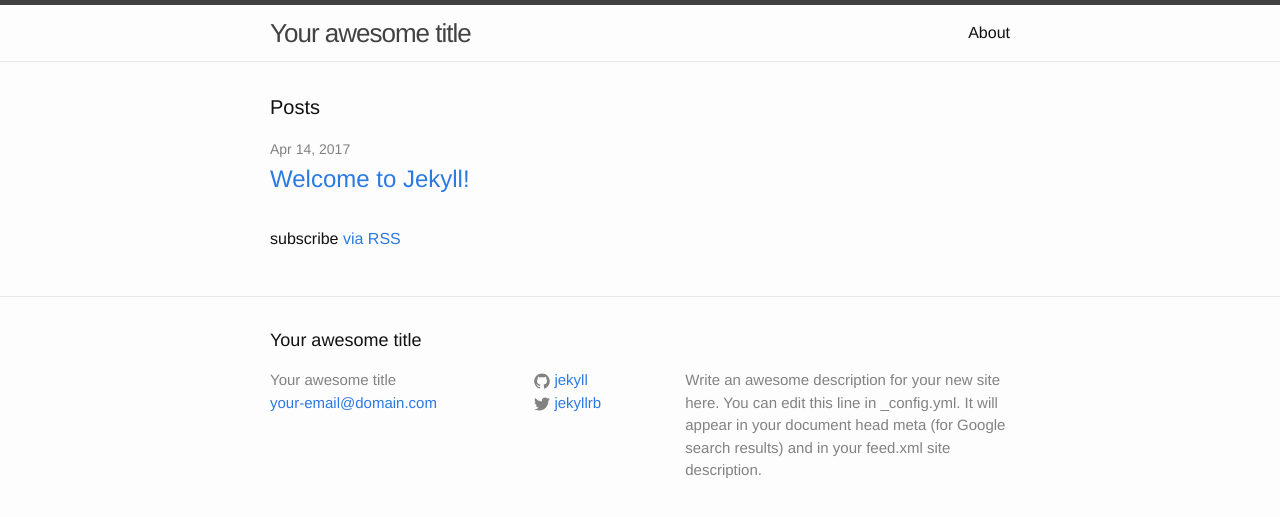
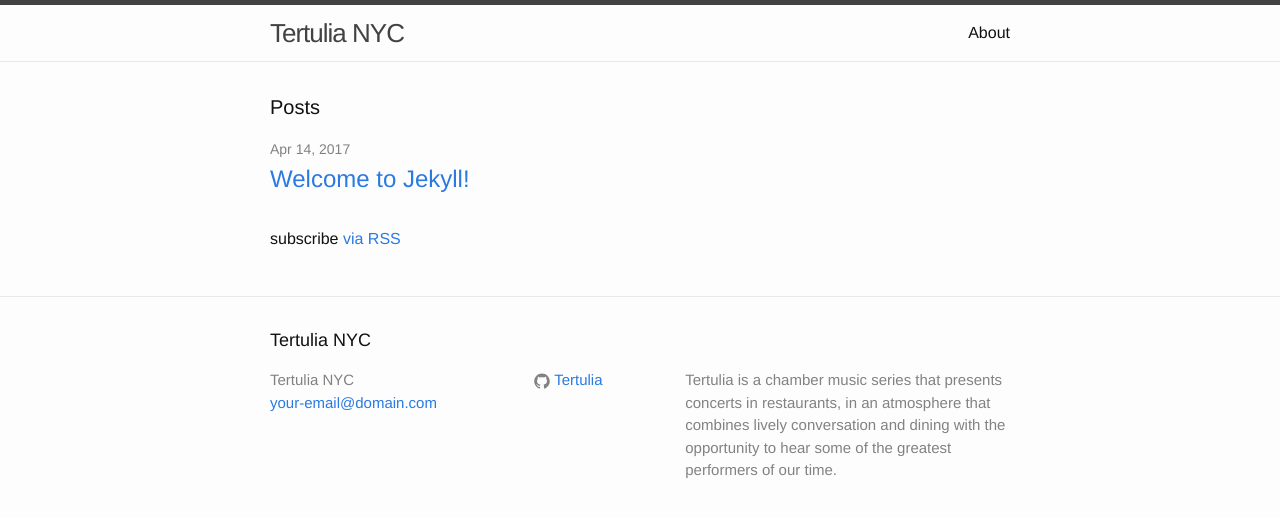
Before and after one commit to Tertulia/tertulia.github.io, a Jekyll site: the page built from index.html, in a window 1280 px wide. Shown: the top 517 px of the page. Built offline with Jekyll 4.4.1, drawn with Linux system fonts in a browser that asks for light colours.

Commit message:
Updated Config

```diff
--- a/_config.yml
+++ b/_config.yml
@@ -1,5 +1,5 @@
 ---
-title: Your awesome title
+title: Tertulia NYC
 timezone: UTC
 collections:
   concerts:
@@ -26,13 +26,13 @@ defaults:
     feature:
     food_pic:
 email: your-email@domain.com
-description: 'Write an awesome description for your new site here. You can edit this
-  line in _config.yml. It will appear in your document head meta (for Google search
-  results) and in your feed.xml site description.
+description: 'Tertulia is a chamber music series that presents concerts in restaurants,
+  in an atmosphere that combines lively conversation and dining with the opportunity
+  to hear some of the greatest performers of our time.
 
 '
-baseurl: ''
+baseurl:
 url: http://yourdomain.com
-twitter_username: jekyllrb
-github_username: jekyll
+twitter_username:
+github_username: Tertulia
 markdown: kramdown
```
